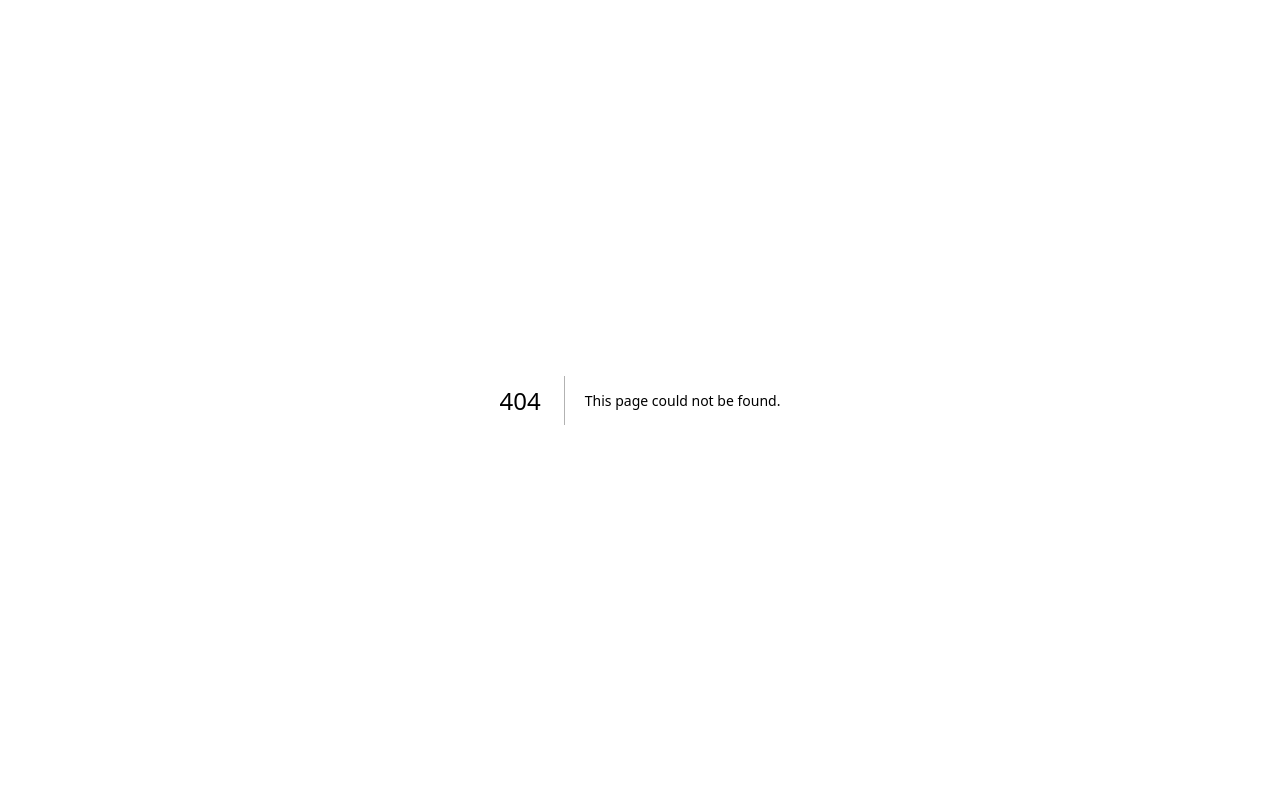
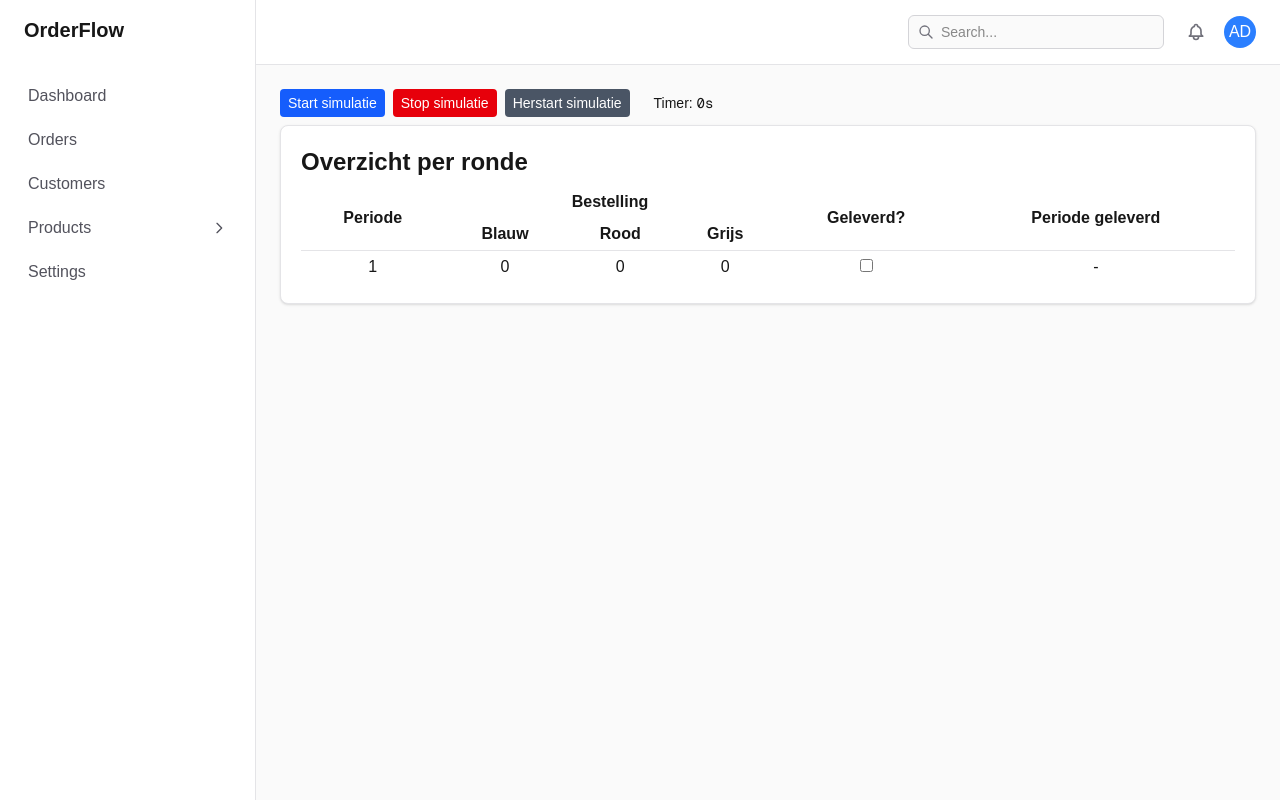
Before and after one commit to zuyd-projects/Casusgroep-1, a Next.js app in the folder frontend/: page /dashboard/supplier in a window 1280 px wide. Before the commit this address had no page. Built offline with nearby package versions, Linux system fonts and the light colour scheme.

Commit message:
Add supplier page and useRoundSim utility small bugs fixing later

```diff
--- /dev/null
+++ b/frontend/src/app/dashboard/supplier/page.js
@@ -0,0 +1,153 @@
+"use client";
+
+import { useState, useCallback, useEffect } from "react";
+import Card from "@CASUSGROEP1/components/Card";
+import { useRoundTimer } from "@CASUSGROEP1/utils/useRoundSim";
+
+const legoColors = ["Blauw", "Rood", "Grijs"];
+
+function generateOrdersPerRound(rounds, startRound = 1) {
+  // Helper om random uit [4,5] te kiezen
+  const getNextOrderInterval = () => Math.floor(Math.random() * 2) + 4;
+  // Helper om random uit [0, 10, 20, 30] te kiezen
+  const getOrderAmount = () => [0, 10, 20, 30][Math.floor(Math.random() * 4)];
+
+  let nextOrderIn = getNextOrderInterval();
+  let orderRounds = [];
+
+  for (let i = 0; i < rounds; i++) {
+    const roundNr = startRound + i;
+    let bestellingen = {};
+    let isOrderRound = false;
+
+    if (nextOrderIn === 0) {
+      // Bestelling in deze ronde
+      legoColors.forEach(color => (bestellingen[color] = getOrderAmount() || 10));
+      isOrderRound = true;
+      nextOrderIn = getNextOrderInterval();
+    } else {
+      // Geen bestelling deze ronde
+      legoColors.forEach(color => (bestellingen[color] = 0));
+      nextOrderIn--;
+    }
+
+    orderRounds.push({
+      round: roundNr,
+      bestelling: bestellingen,
+      geleverdVinkje: false,
+      geleverdInPeriode: null,
+      isOrderRound,
+    });
+  }
+  return orderRounds;
+}
+
+export default function SupplierPage() {
+  const [round, setRound] = useState(1);
+  const [orderRounds, setOrderRounds] = useState([]);
+
+  useEffect(() => {
+    setOrderRounds(generateOrdersPerRound(1));
+  }, []);
+
+  const handleNextRound = useCallback(() => {
+    setRound(prev => prev + 1);
+    setOrderRounds(prev =>
+      [
+        ...prev,
+        ...generateOrdersPerRound(1).map(o => ({
+          ...o,
+          round: prev.length + 1,
+        })),
+      ]
+    );
+  }, []);
+
+  const { isRunning, timer, start, stop, restart } = useRoundTimer(handleNextRound, 20000);
+
+  // Checkbox handler
+  const handleVinkjeChange = (roundIdx, checked) => {
+    setOrderRounds(orderRounds =>
+      orderRounds.map((r, idx) =>
+        idx === roundIdx
+          ? {
+              ...r,
+              geleverdVinkje: checked,
+              geleverdInPeriode: checked ? round : null,
+            }
+          : r
+      )
+    );
+  };
+
+  return (
+    <div className="space-y-6">
+      <div className="flex gap-2 mb-2 items-center">
+        <button
+          className="px-2 py-1 rounded text-white bg-blue-600 text-sm"
+          onClick={start}
+          disabled={isRunning}
+        >
+          Start simulatie
+        </button>
+        <button
+          className="px-2 py-1 rounded text-white bg-red-600 text-sm"
+          onClick={stop}
+          disabled={!isRunning}
+        >
+          Stop simulatie
+        </button>
+        <button
+          className="px-2 py-1 rounded text-white bg-gray-600 text-sm"
+          onClick={restart}
+        >
+          Herstart simulatie
+        </button>
+        <span className="ml-4 text-sm">
+          Timer: <span className="font-mono">{timer}s</span>
+        </span>
+      </div>
+      <Card>
+        <h1 className="text-2xl font-bold mb-2">Overzicht per ronde</h1>
+        <table className="min-w-full divide-y divide-zinc-200 dark:divide-zinc-800 text-center">
+          <thead>
+            <tr>
+              <th rowSpan={2} className="px-2 py-1">Periode</th>
+              <th colSpan={3} className="px-2 py-1">Bestelling</th>
+              <th className="bg-zinc-300" />
+              <th rowSpan={2} className="px-2 py-1">Geleverd?</th>
+              <th rowSpan={2} className="px-2 py-1">Periode geleverd</th>
+            </tr>
+            <tr>
+              {legoColors.map(color => (
+                <th key={color} className="px-2 py-1">{color}</th>
+              ))}
+              <th className="bg-zinc-300" />
+            </tr>
+          </thead>
+          <tbody>
+            {orderRounds.map((r, idx) => (
+              <tr key={r.round}>
+                <td className="px-2 py-1">{r.round}</td>
+                {legoColors.map(color => (
+                  <td key={color} className="px-2 py-1">{r.bestelling[color]}</td>
+                ))}
+                <td className="bg-zinc-300" />
+                <td className="px-2 py-1">
+                  <input
+                    type="checkbox"
+                    checked={r.geleverdVinkje}
+                    onChange={e => handleVinkjeChange(idx, e.target.checked)}
+                  />
+                </td>
+                <td className="px-2 py-1">
+                  {r.geleverdInPeriode ? r.geleverdInPeriode : "-"}
+                </td>
+              </tr>
+            ))}
+          </tbody>
+        </table>
+      </Card>
+    </div>
+  );
+}
--- /dev/null
+++ b/frontend/src/utils/useRoundSim.js
@@ -0,0 +1,41 @@
+import { useRef, useCallback, useState } from "react";
+
+export function useRoundTimer(onNextRound, interval = 20000) {
+  const [isRunning, setIsRunning] = useState(false);
+  const [timer, setTimer] = useState(0);
+  const timerRef = useRef(null);
+  const intervalRef = useRef(null);
+
+  const start = useCallback(() => {
+    if (isRunning) return;
+    setIsRunning(true);
+    setTimer(0);
+
+    // Elke seconde timer ophogen
+    timerRef.current = setInterval(() => {
+      setTimer((t) => t + 1);
+    }, 1000);
+
+    // Elke interval een nieuwe ronde
+    intervalRef.current = setInterval(() => {
+      onNextRound();
+      setTimer(0);
+    }, interval);
+  }, [isRunning, interval, onNextRound]);
+
+  const stop = useCallback(() => {
+    setIsRunning(false);
+    clearInterval(timerRef.current);
+    clearInterval(intervalRef.current);
+    timerRef.current = null;
+    intervalRef.current = null;
+  }, []);
+
+  const restart = useCallback(() => {
+    stop();
+    setTimer(0);
+    setTimeout(start, 100);
+  }, [start, stop]);
+
+  return { isRunning, timer, start, stop, restart };
+}
```
